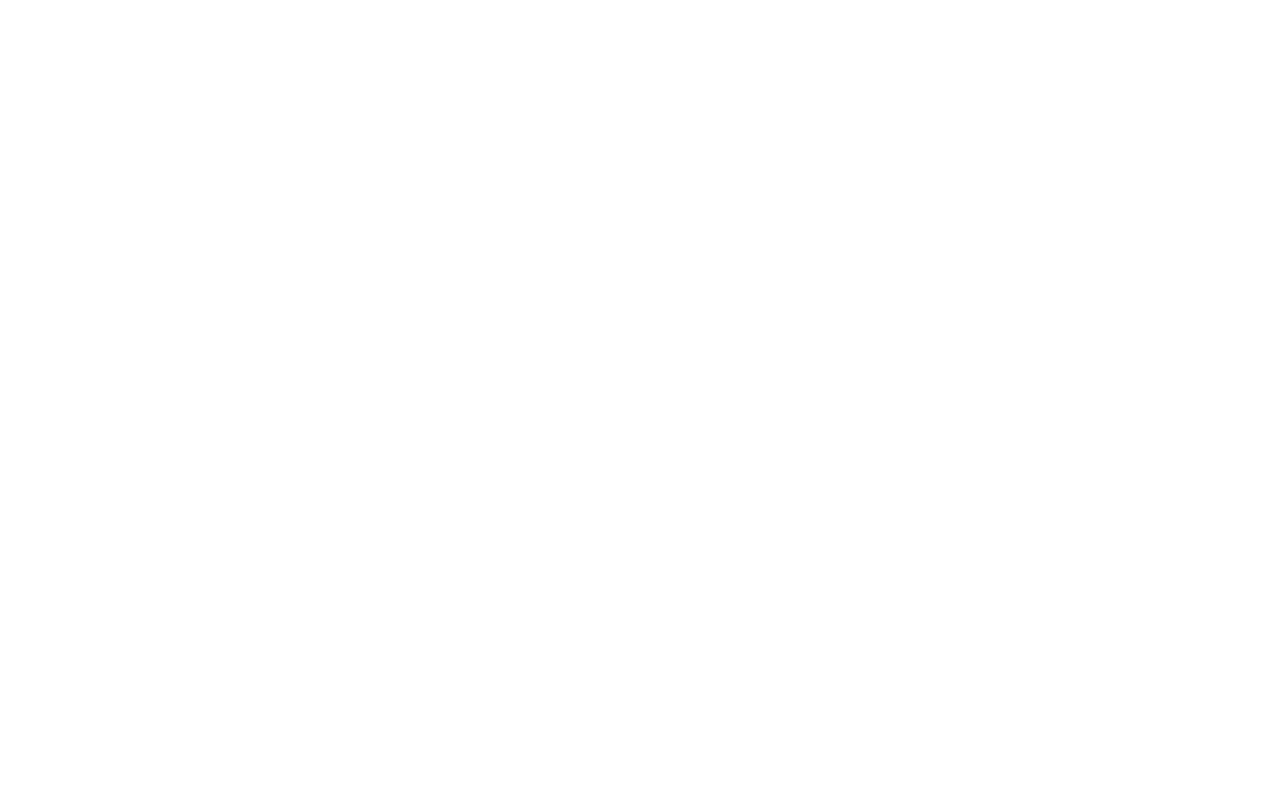
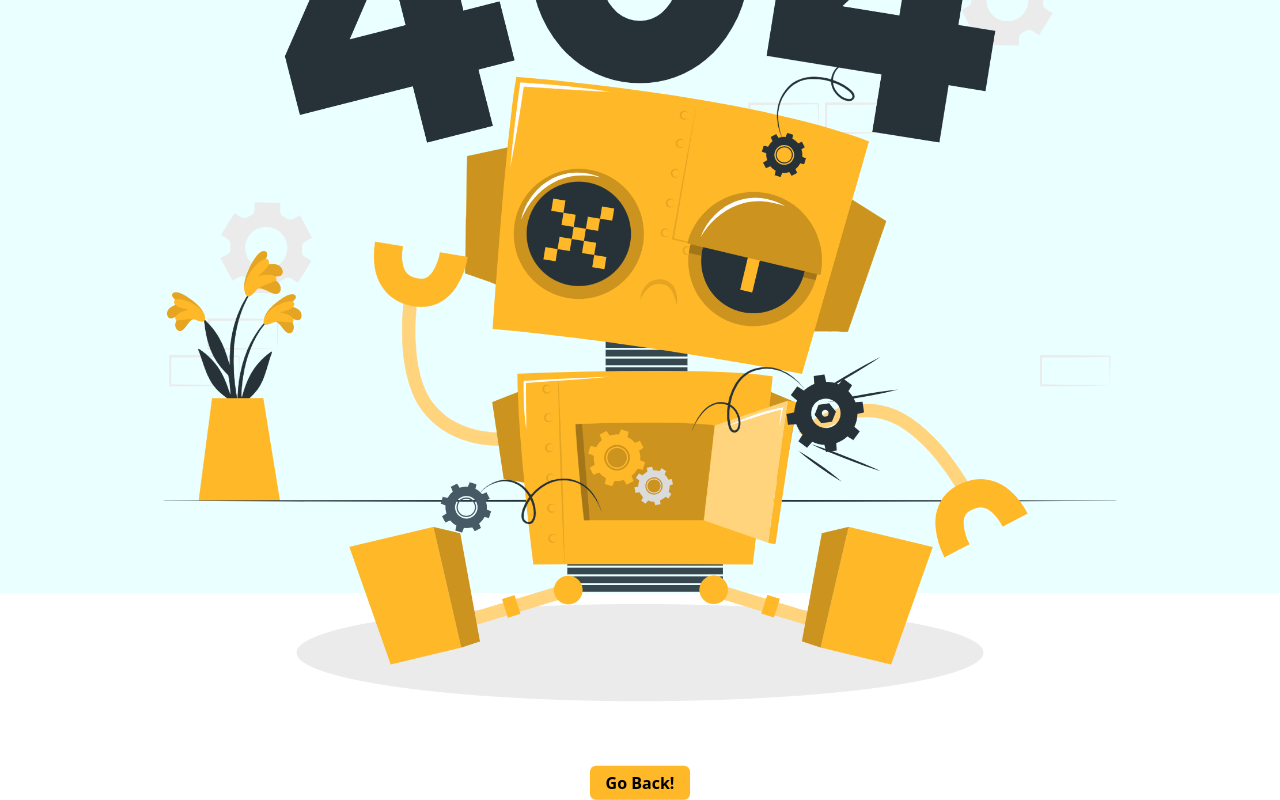
Before and after one commit to webakash1806/zenstudy, a React (Vite) app: page / in a window 1280 px wide. Before the commit this address had no page. Shown: the part 207-1007 px from the top of the page. Before the commit the page ends 800 px from the top, so only its background shows below. Built offline with nearby package versions, Linux system fonts and the light colour scheme.

Commit message:
404 page created

```diff
--- a/src/App.jsx
+++ b/src/App.jsx
@@ -3,6 +3,7 @@
 
 import AboutUs from './Pages/AboutUs'
 import HomePage from './Pages/HomePage'
+import PageNotFound from './Pages/PageNotFound'
 
 const App = () => {
   return (
@@ -10,6 +11,7 @@
       <Routes>
         <Route path="/LMS-Client" element={<HomePage />} />
         <Route path="/LMS-Client/about" element={<AboutUs />} />
+        <Route path="*" element={<PageNotFound />} />
       </Routes>
     </>
   )
--- /dev/null
+++ b/src/Pages/PageNotFound.jsx
@@ -0,0 +1,17 @@
+import React from 'react'
+import { Link, useNavigate } from 'react-router-dom'
+
+import Error404 from '../assets/Error404.png'
+
+const PageNotFound = () => {
+    const navigate = useNavigate()
+    return (
+        <div className='bg-[#eaffff] w-screen h-screen flex flex-col items-center justify-center'>
+            <p className='text-[#000] font-bold text-[1.5rem] text-center mx-8'>Looks Like you&#39;re lost the address!</p>
+            <img className='w-[90%]' src={Error404} alt="404 Page not found Image!" />
+            <button onClick={() => navigate(-1)} className='bg-[#FFB827] text-black p-[5px] px-4 font-semibold rounded-md animate-bounce shadow-sm hover:bg-black hover:text-[#FFB827]'>Go Back!</button>
+        </div>
+    )
+}
+
+export default PageNotFound
```
Also changed, not shown: src/assets/Error404.png (added).
